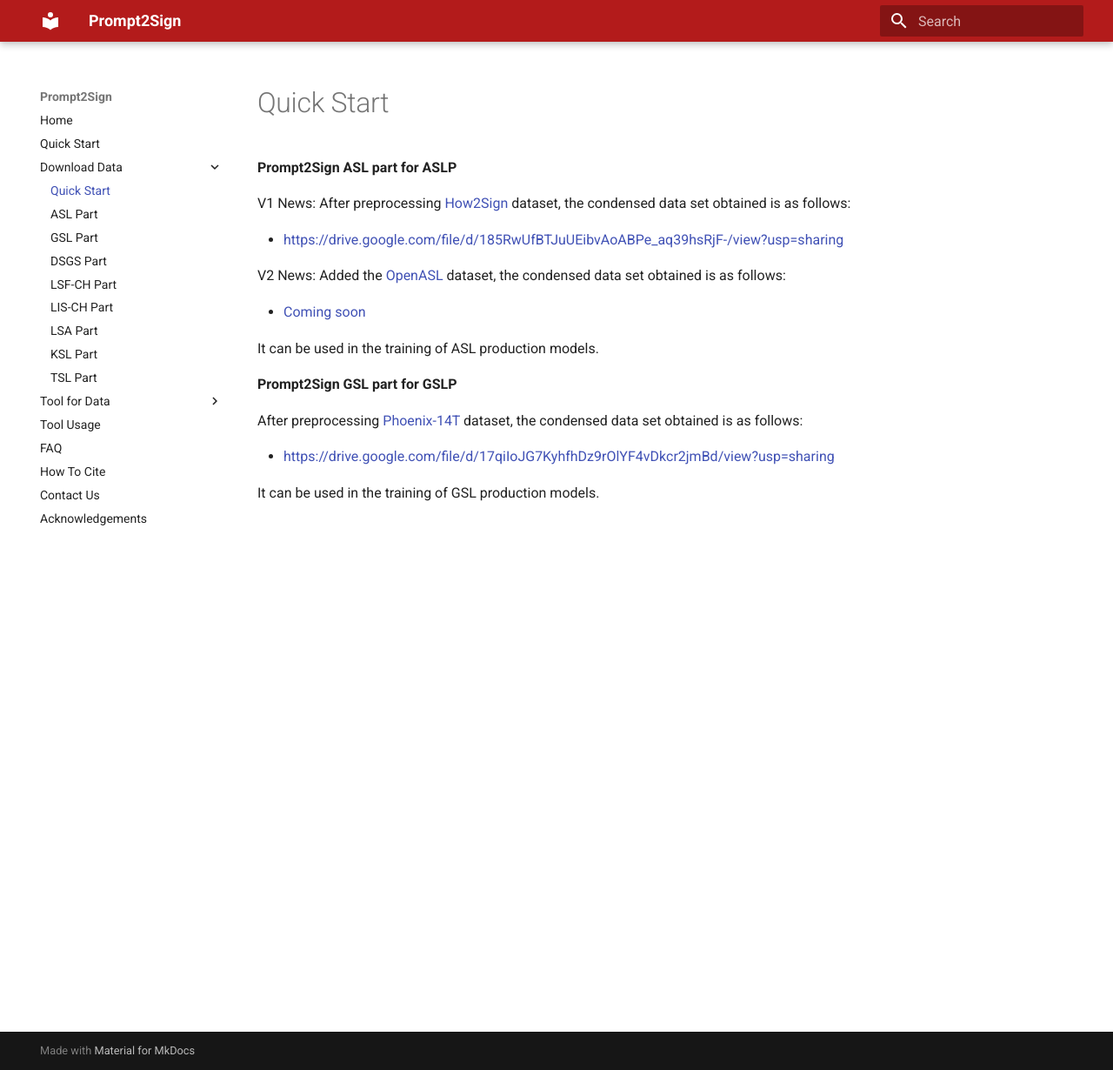
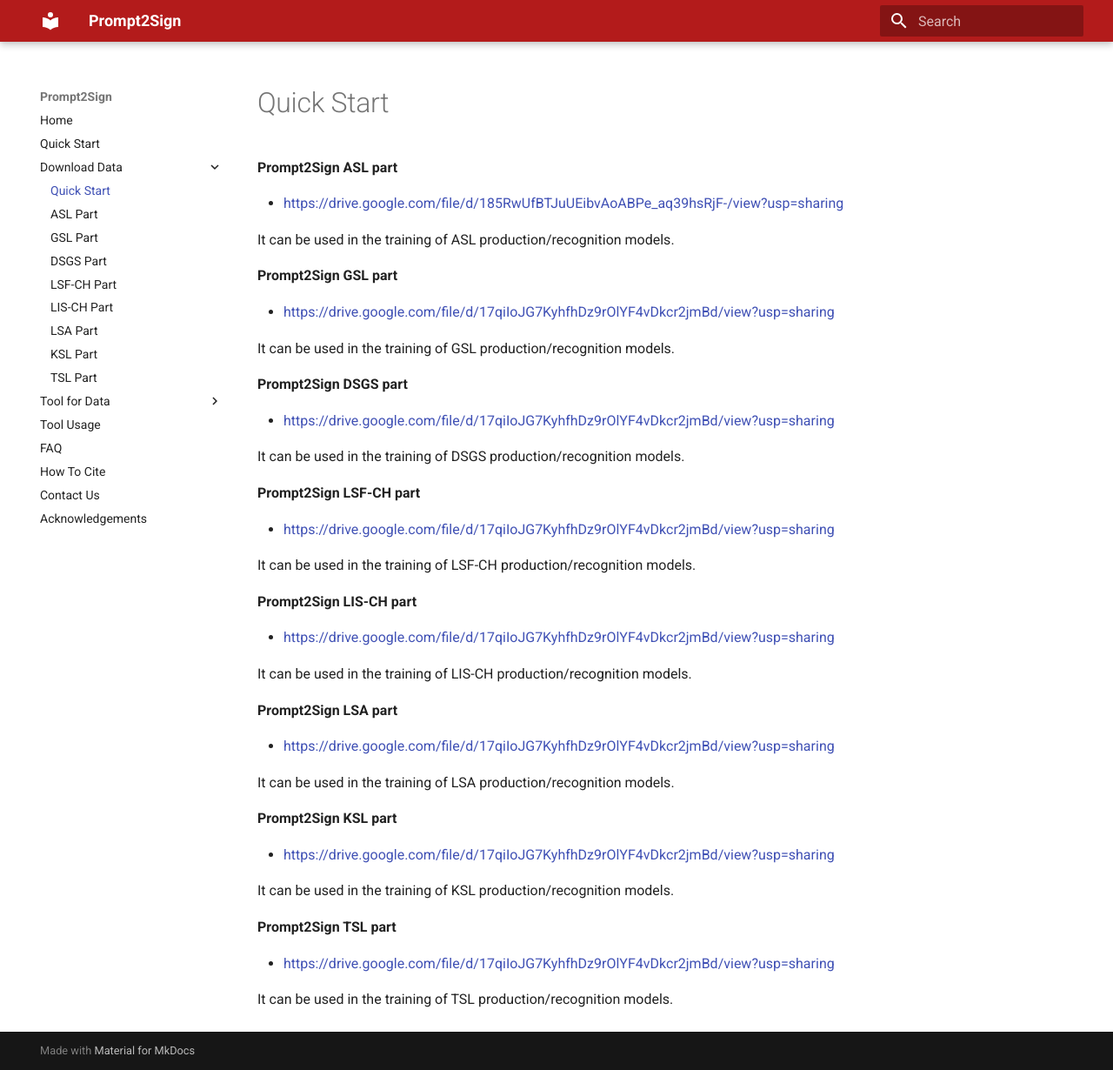
Before and after one commit to SignLLM/Prompt2Sign, an MkDocs documentation site: the page built from docs/download/downloadData.md, in a window 1280 px wide and 1230 px high. Shown: the whole window at 87% size. Built offline with MkDocs 1.6.1 and Material for MkDocs 9.7.7, drawn with Linux system fonts in a browser that asks for light colours.

Commit message:
update download qs

```diff
--- a/docs/download/downloadData.md
+++ b/docs/download/downloadData.md
@@ -1,19 +1,47 @@
-**Prompt2Sign ASL part for ASLP**
-
-V1 News: After preprocessing [How2Sign](https://how2sign.github.io/) dataset, the condensed data set obtained is as follows:
+**Prompt2Sign ASL part**
 
 - [https://drive.google.com/file/d/185RwUfBTJuUEibvAoABPe_aq39hsRjF-/view?usp=sharing](https://drive.google.com/file/d/185RwUfBTJuUEibvAoABPe_aq39hsRjF-/view?usp=sharing)
 
-V2 News: Added the [OpenASL](https://github.com/chevalierNoir/OpenASL) dataset, the condensed data set obtained is as follows:
+It can be used in the training of ASL production/recognition models.
 
-- [Coming soon]()
-
-It can be used in the training of ASL production models.
-
-**Prompt2Sign GSL part for GSLP**
-
-After preprocessing [Phoenix-14T](https://www-i6.informatik.rwth-aachen.de/~koller/RWTH-PHOENIX-2014-T/) dataset, the condensed data set obtained is as follows:
+**Prompt2Sign GSL part**
 
 - [https://drive.google.com/file/d/17qiIoJG7KyhfhDz9rOlYF4vDkcr2jmBd/view?usp=sharing](https://drive.google.com/file/d/17qiIoJG7KyhfhDz9rOlYF4vDkcr2jmBd/view?usp=sharing)
 
-It can be used in the training of GSL production models.
+It can be used in the training of GSL production/recognition models.
+
+**Prompt2Sign DSGS part**
+
+- [https://drive.google.com/file/d/17qiIoJG7KyhfhDz9rOlYF4vDkcr2jmBd/view?usp=sharing](https://drive.google.com/file/d/17qiIoJG7KyhfhDz9rOlYF4vDkcr2jmBd/view?usp=sharing)
+
+It can be used in the training of DSGS production/recognition models.
+
+**Prompt2Sign LSF-CH part**
+
+- [https://drive.google.com/file/d/17qiIoJG7KyhfhDz9rOlYF4vDkcr2jmBd/view?usp=sharing](https://drive.google.com/file/d/17qiIoJG7KyhfhDz9rOlYF4vDkcr2jmBd/view?usp=sharing)
+
+It can be used in the training of LSF-CH production/recognition models.
+
+**Prompt2Sign LIS-CH part**
+
+- [https://drive.google.com/file/d/17qiIoJG7KyhfhDz9rOlYF4vDkcr2jmBd/view?usp=sharing](https://drive.google.com/file/d/17qiIoJG7KyhfhDz9rOlYF4vDkcr2jmBd/view?usp=sharing)
+
+It can be used in the training of LIS-CH production/recognition models.
+
+**Prompt2Sign LSA part**
+
+- [https://drive.google.com/file/d/17qiIoJG7KyhfhDz9rOlYF4vDkcr2jmBd/view?usp=sharing](https://drive.google.com/file/d/17qiIoJG7KyhfhDz9rOlYF4vDkcr2jmBd/view?usp=sharing)
+
+It can be used in the training of LSA production/recognition models.
+
+**Prompt2Sign KSL part**
+
+- [https://drive.google.com/file/d/17qiIoJG7KyhfhDz9rOlYF4vDkcr2jmBd/view?usp=sharing](https://drive.google.com/file/d/17qiIoJG7KyhfhDz9rOlYF4vDkcr2jmBd/view?usp=sharing)
+
+It can be used in the training of KSL production/recognition models.
+
+**Prompt2Sign TSL part**
+
+- [https://drive.google.com/file/d/17qiIoJG7KyhfhDz9rOlYF4vDkcr2jmBd/view?usp=sharing](https://drive.google.com/file/d/17qiIoJG7KyhfhDz9rOlYF4vDkcr2jmBd/view?usp=sharing)
+
+It can be used in the training of TSL production/recognition models.
```
Also changed, not shown: docs/download/ASL.md (+11 -1 lines), docs/download/GSL.md (+7 -1 lines).
